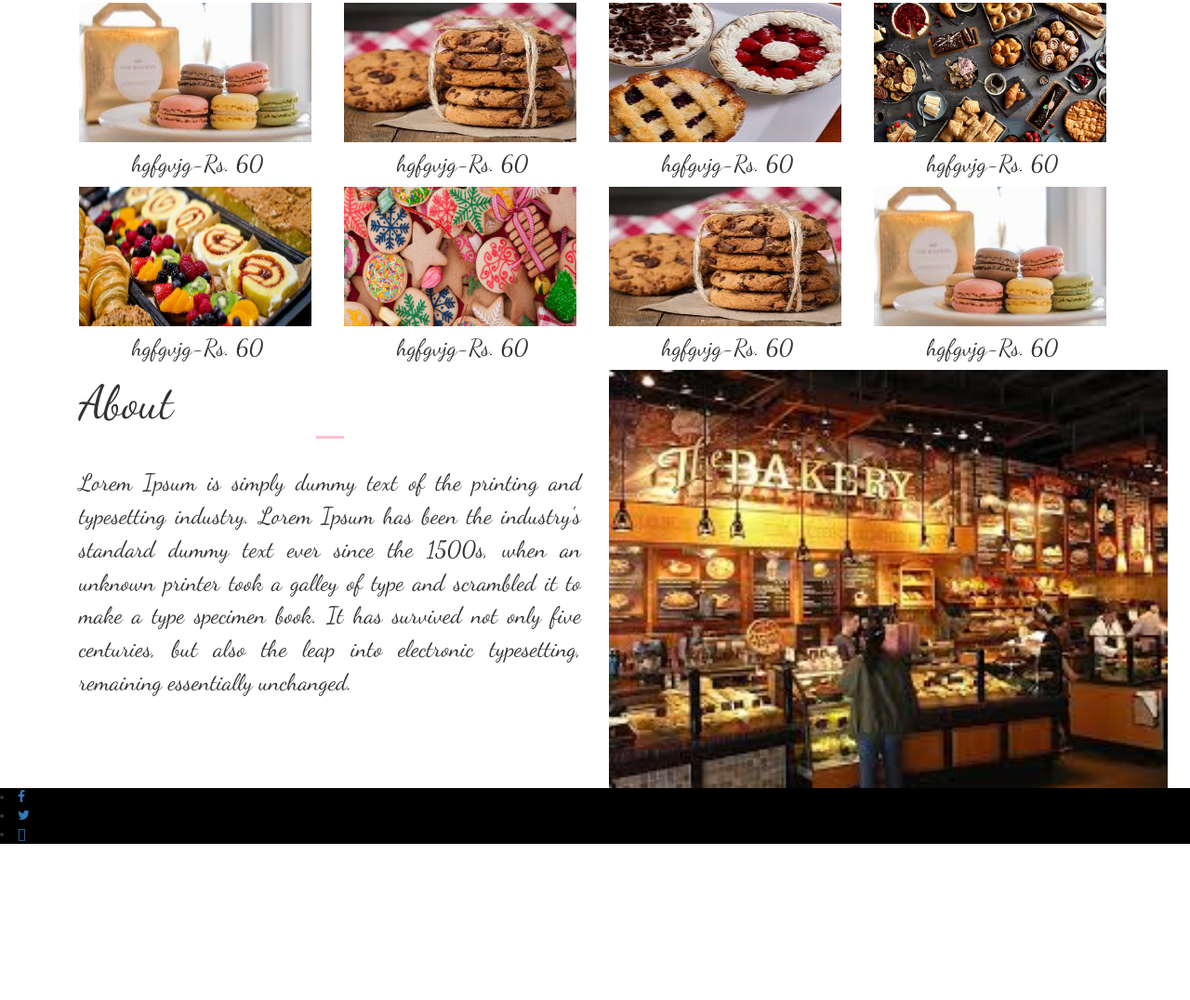
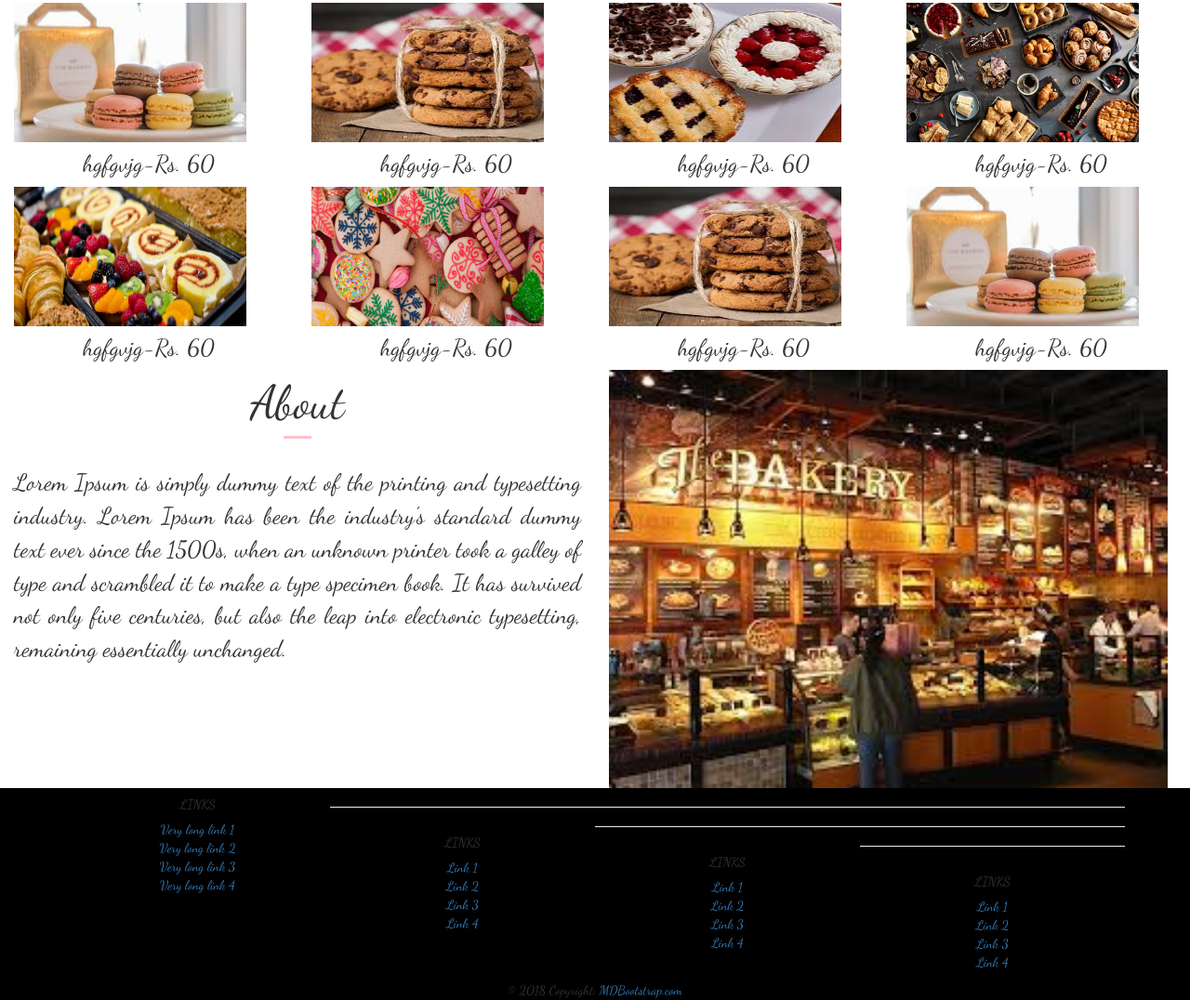
Before and after one commit to rishitaj/My_Bakery, a plain HTML site: page index.html in a window 1280 px wide. Shown: the part 1025-2101 px from the top of the page at 93% size. Before the commit the page ends 1933 px from the top, so only its background shows below. Drawn offline with Linux system fonts and the light colour scheme.

Commit message:
image problem solved

```diff
--- a/css/style-b.css
+++ b/css/style-b.css
@@ -84,18 +84,24 @@ body{
 /*.container-about{
     padding: 0px 0px 0px 20px;*/
 }
-.about-title h4
+.about-title
 {
+    font-size: 50px !important;
+
+}
+.about-title-head{
     font-size: 50px !important;
     vertical-align:middle;
     text-align:center;
-}
-.about-title-head{
-    font-size: 50px !important;
+
 }
 #about p{
     font-size: 25px;
     text-align: justify;
+
+}
+#image-about{
+
 }
 .container-footer {
     background-color: black;
@@ -104,3 +110,24 @@ body{
 margin-right: 0px !important;
 margin-left: 0px !important;
 }
+.col-foot1 p{
+    color: white;
+    text-align: left;
+}
+.col-foot2{
+    color: white;
+    float: right;
+    /*font-family: arial;*/
+}
+
+@media only screen and (max-width: 768px) {
+  /* For mobile phones: */
+    .col-menu{
+        text-align: center;
+        vertical-align: middle;
+    width: 100% !important;
+  }
+    .col-image{ width: 100%;}
+    .col-foot2{
+    float: left;
+}
--- a/index.html
+++ b/index.html
@@ -42,40 +42,40 @@
             <h4>What's on the Menu?</h4>
         </div>
         <div class="title-underline"></div>
-        <div class="container">
+        <div class="container-menu">
             <div class="row wow fadeInUp" data-wow-duration=".5s" data-wow-delay=".5s">
-                <div class="col-md-3" >
+                <div class="col-md-3 col-menu" >
                     <img src="b-images/photo2.jpg"  height="150px" width="250px">
                     <div class="menu-desc"><h4>hgfgvjg-Rs. 60</h4>
                     </div>
                 </div>
-                <div class="col-md-3">
+                <div class="col-md-3 col-menu">
                 <img src="b-images/photo3.jpg"  height="150px" width="250px">
                 <div class="menu-desc"><h4>hgfgvjg-Rs. 60</h4></div>
                 </div>
-                <div class="col-md-3">
+                <div class="col-md-3 col-menu">
                     <img src="b-images/photo4.jpg"  height="150px" width="250px">
                     <div class="menu-desc">
                         <h4>hgfgvjg-Rs. 60</h4></div>
                 </div>
-                <div class="col-md-3">
+                <div class="col-md-3 col-menu">
                     <img src="b-images/photo5.jpg"  height="150px" width="250px">
                     <div class="menu-desc">
                         <h4>hgfgvjg-Rs. 60</h4></div>
                 </div>
-                <div class="col-md-3">
+                <div class="col-md-3 col-menu">
                     <img src="b-images/photo6.jpg"  height="150px" width="250px">
                     <div class="menu-desc"> <h4>hgfgvjg-Rs. 60</h4></div>
                 </div>
-                <div class="col-md-3">
+                <div class="col-md-3 col-menu">
                      <img src="b-images/photo8.jpg"  height="150px" width="250px">
                     <div class="menu-desc"><h4>hgfgvjg-Rs. 60</h4></div>
                 </div>
-                <div class="col-md-3">
+                <div class="col-md-3 col-menu">
                      <img src="b-images/photo3.jpg"  height="150px" width="250px">
                     <div class="menu-desc"><h4>hgfgvjg-Rs. 60</h4></div>
                 </div>
-                <div class="col-md-3">
+                <div class="col-md-3 col-menu">
                      <img src="b-images/photo2.jpg"  height="150px" width="250px">
                     <div class="menu-desc"><h4>hgfgvjg-Rs. 60</h4></div>
                 </div>
@@ -86,37 +86,155 @@
     </section>
     <section id="about">
 
-        <div class="container">
+        <div class="container-about">
             <div class="row">
-                <div class="col-md-6">
+                <div class="col-md-6" class="col-sm-6">
         <div class="about-title wow fadeInDown" data-wow-duration=".5s" data-wow-delay=".5s">
             <div class="about-title-head">About</div>
         </div>
 
         <div class="title-underline"></div>
-                   <div class="row wow fadeInUp" data-wow-duration=".5s" data-wow-delay=".5s">
+                   <div class="desc wow fadeInUp" data-wow-duration=".5s" data-wow-delay=".5s">
                      <p>
         Lorem Ipsum is simply dummy text of the printing and typesetting industry. Lorem Ipsum has been the industry's standard dummy text ever since the 1500s, when an unknown printer took a galley of type and scrambled it to make a type specimen book. It has survived not only five centuries, but also the leap into electronic typesetting, remaining essentially unchanged.</p>
                 </div>
                 </div>
-                <div class="col-md-4">
-                    <img src="b-images/photo1.jpg" height="450px" >
+                <div class="col-md-4 col-sm-4 ">
+                    <div class="col-image">
+                    <img class="col-image" src="b-images/photo1.jpg" height="450px" >
+                    </div>
                 </div>
             </div>
         </div>
     </section>
     <section id="footer">
+        <!-- Footer -->
         <div class="container-footer">
-            <div class="row">
-                <div class="col">
-                    <li><a href="#" class="social-icon icon-gray"><i class="fa fa-facebook"></i></a></li>
-                    <li><a href="#" class="social-icon icon-gray"><i class="fa fa-twitter"></i></a></li>
-                    <li><a href="#" class="social-icon icon-gray"><i class="fab fa-instagram"></i></a></li>
-                </div>
-            </div>
+<footer class="page-footer font-small indigo">
+
+    <!-- Footer Links -->
+    <div class="container text-center text-md-left">
+
+      <!-- Grid row -->
+      <div class="row">
+
+        <!-- Grid column -->
+        <div class="col-md-3 mx-auto">
+
+          <!-- Links -->
+          <h5 class="font-weight-bold text-uppercase mt-3 mb-4">Links</h5>
+
+          <ul class="list-unstyled">
+            <li>
+              <a href="#!">Very long link 1</a>
+            </li>
+            <li>
+              <a href="#!">Very long link 2</a>
+            </li>
+            <li>
+              <a href="#!">Very long link 3</a>
+            </li>
+            <li>
+              <a href="#!">Very long link 4</a>
+            </li>
+          </ul>
+
         </div>
+        <!-- Grid column -->
 
+        <hr class="clearfix w-100 d-md-none">
 
+        <!-- Grid column -->
+        <div class="col-md-3 mx-auto">
+
+          <!-- Links -->
+          <h5 class="font-weight-bold text-uppercase mt-3 mb-4">Links</h5>
+
+          <ul class="list-unstyled">
+            <li>
+              <a href="#!">Link 1</a>
+            </li>
+            <li>
+              <a href="#!">Link 2</a>
+            </li>
+            <li>
+              <a href="#!">Link 3</a>
+            </li>
+            <li>
+              <a href="#!">Link 4</a>
+            </li>
+          </ul>
+
+        </div>
+        <!-- Grid column -->
+
+        <hr class="clearfix w-100 d-md-none">
+
+        <!-- Grid column -->
+        <div class="col-md-3 mx-auto">
+
+          <!-- Links -->
+          <h5 class="font-weight-bold text-uppercase mt-3 mb-4">Links</h5>
+
+          <ul class="list-unstyled">
+            <li>
+              <a href="#!">Link 1</a>
+            </li>
+            <li>
+              <a href="#!">Link 2</a>
+            </li>
+            <li>
+              <a href="#!">Link 3</a>
+            </li>
+            <li>
+              <a href="#!">Link 4</a>
+            </li>
+          </ul>
+
+        </div>
+        <!-- Grid column -->
+
+        <hr class="clearfix w-100 d-md-none">
+
+        <!-- Grid column -->
+        <div class="col-md-3 mx-auto">
+
+          <!-- Links -->
+          <h5 class="font-weight-bold text-uppercase mt-3 mb-4">Links</h5>
+
+          <ul class="list-unstyled">
+            <li>
+              <a href="#!">Link 1</a>
+            </li>
+            <li>
+              <a href="#!">Link 2</a>
+            </li>
+            <li>
+              <a href="#!">Link 3</a>
+            </li>
+            <li>
+              <a href="#!">Link 4</a>
+            </li>
+          </ul>
+
+        </div>
+        <!-- Grid column -->
+
+      </div>
+      <!-- Grid row -->
+
+    </div>
+    <!-- Footer Links -->
+
+    <!-- Copyright -->
+    <div class="footer-copyright text-center py-3">© 2018 Copyright:
+      <a href="https://mdbootstrap.com/education/bootstrap/"> MDBootstrap.com</a>
+    </div>
+    <!-- Copyright -->
+
+  </footer>
+  <!-- Footer -->
+        </div>
     </section>
 
     <script src="js/jquery.js"></script>
```
